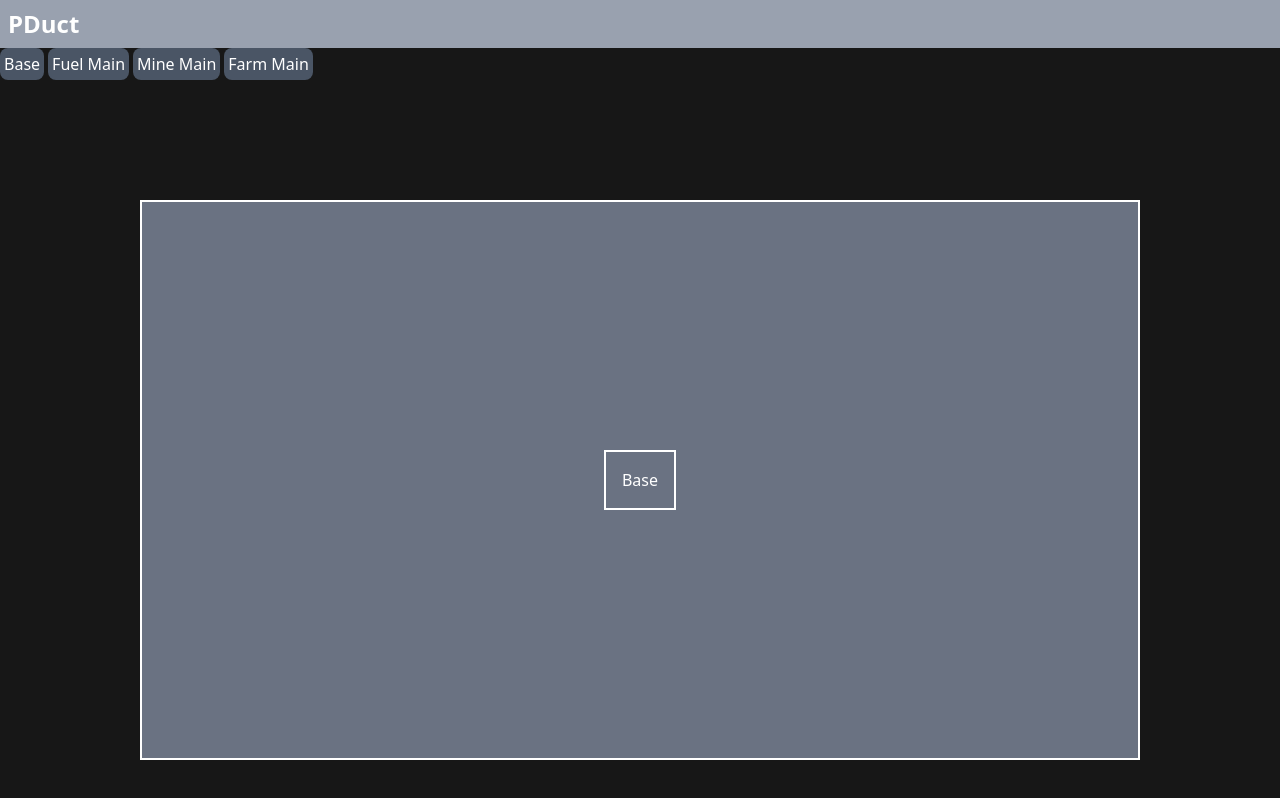
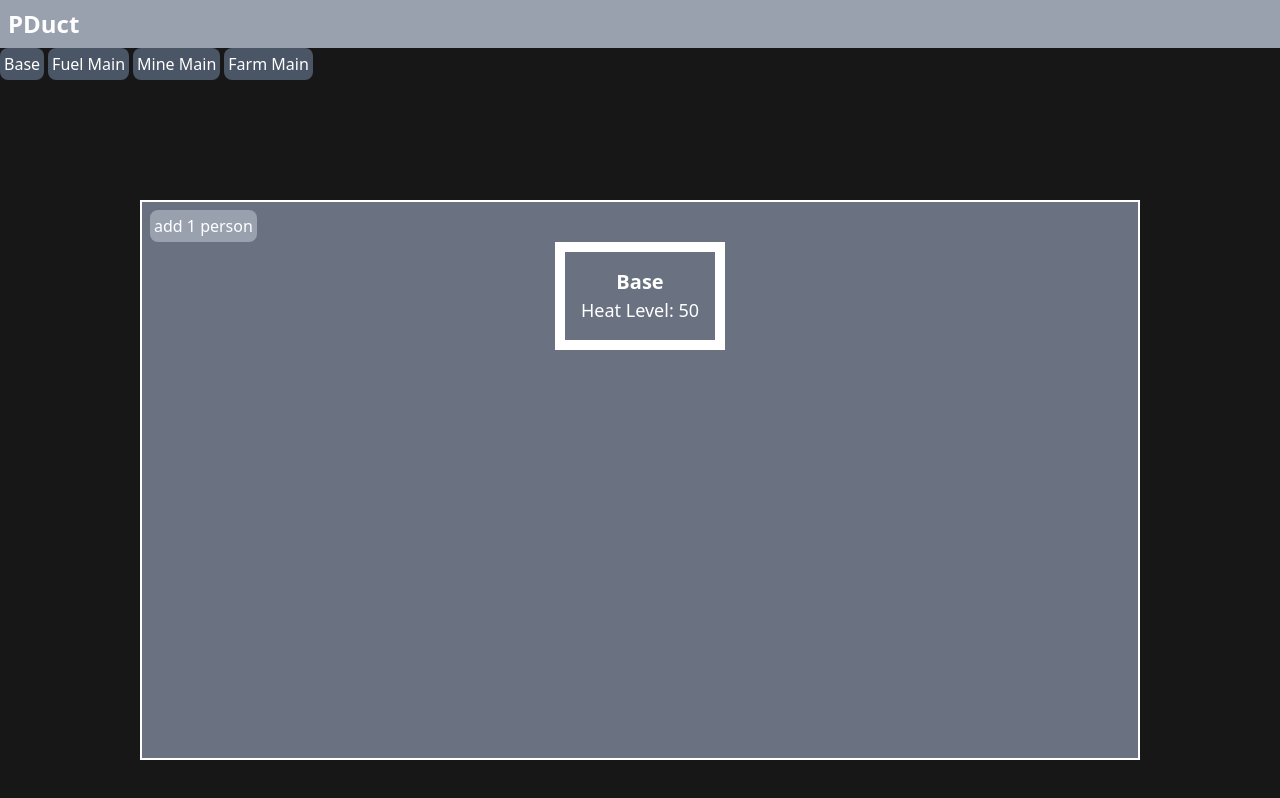
Before and after one commit to KeremVona/PDuct, a React (Vite) app in the folder client/: page /game in a window 1280 px wide. Shown: the top 798 px of the page. Built offline with nearby package versions, Linux system fonts and the light colour scheme.

Commit message:
some more work on the heat system

```diff
--- a/client/src/components/base/BaseMain.tsx
+++ b/client/src/components/base/BaseMain.tsx
@@ -1,10 +1,54 @@
 import React, { useState, useEffect } from "react";
 
-const BaseMain = () => {
+type SetHeatLevelAction = React.Dispatch<React.SetStateAction<number>>;
+
+interface BaseMainProps {
+  heatLevel: number;
+  setHeatLevel: SetHeatLevelAction;
+}
+
+// Configuration for the heat system
+const MAX_HEAT = 100;
+const MIN_HEAT = 0;
+
+// Add toast notification for the alert
+
+const BaseMain: React.FC<BaseMainProps> = ({ heatLevel, setHeatLevel }) => {
+  const [houseCount, setHouseCount] = useState(0);
+
+  const boxes = Array(houseCount)
+    .fill(null)
+    .map((_, index) => (
+      <div className="border-white border-2 border-solid p-4 justify-center flex">
+        <p>House {index + 1}</p>
+      </div>
+    ));
+
+  const handleHouseAdd = () => {
+    if (heatLevel === MIN_HEAT) {
+      alert("No heating is available to heat new houses");
+    } else {
+      setHouseCount((prev) => prev + 1);
+      setHeatLevel((prev) => Math.max(MIN_HEAT, prev - 1));
+    }
+  };
+
   return (
-    <div className="items-center justify-center flex border-white border-2 p-2 bg-gray-500 border-solid w-250 h-140">
-      <div className="border-white border-2 border-solid p-4">
-        <p>Base</p>
+    <div className="border-white border-2 p-2 bg-gray-500 border-solid w-250 h-140">
+      <button
+        onClick={handleHouseAdd}
+        className="bg-gray-400 text-black p-1 rounded-lg"
+      >
+        add 1 person
+      </button>
+      <div className="items-center justify-center flex mb-10">
+        <div className="border-white border-10 border-solid p-4 text-center ">
+          <p className="text-xl font-bold">Base</p>
+          <p className="text-lg">Heat Level: {heatLevel}</p>
+        </div>
+      </div>
+      <div className="items-center justify-center grid grid-cols-4 gap-2">
+        {boxes}
       </div>
     </div>
   );
--- a/client/src/pages/Game.tsx
+++ b/client/src/pages/Game.tsx
@@ -4,6 +4,12 @@ import FuelMain from "../components/fuel/FuelMain";
 import MineMain from "../components/mine/MineMain";
 import FarmMain from "../components/farm/FarmMain";
 import Modal from "../components/Modal";
+
+// Configuration for the heat system
+const HEAT_DECAY_RATE = 2;
+const DECAY_INTERVAL_MS = 10000;
+const MAX_HEAT = 100;
+const MIN_HEAT = 0;
 
 const MODALS = {
   BASE: "base",
@@ -13,13 +19,24 @@ const MODALS = {
 };
 
 const Game = () => {
-  const [heat, setHeat] = useState(0);
+  const [heatLevel, setHeatLevel] = useState(50);
+  const [activeModal, setActiveModal] = useState(MODALS.BASE);
 
   useEffect(() => {
-    setHeat((prev) => prev + 1);
+    const intervalId = setInterval(() => {
+      setHeatLevel((prevHeatLevel) => {
+        let newHeat = prevHeatLevel - HEAT_DECAY_RATE;
+
+        newHeat = Math.max(MIN_HEAT, newHeat);
+
+        return newHeat;
+      });
+    }, DECAY_INTERVAL_MS);
+
+    return () => {
+      clearInterval(intervalId);
+    };
   }, []);
-
-  const [activeModal, setActiveModal] = useState(MODALS.BASE);
 
   const closeModal = () => setActiveModal(MODALS.BASE);
 
@@ -30,7 +47,7 @@ const Game = () => {
   const renderModalContent = () => {
     switch (activeModal) {
       case MODALS.BASE:
-        return <BaseMain />;
+        return <BaseMain heatLevel={heatLevel} setHeatLevel={setHeatLevel} />;
       case MODALS.FUEL_MAIN:
         return <FuelMain />;
       case MODALS.MINE:
@@ -67,7 +84,7 @@ const Game = () => {
         {activeModal !== MODALS.BASE ? (
           <Modal>{renderModalContent()} </Modal>
         ) : (
-          <BaseMain />
+          <BaseMain heatLevel={heatLevel} setHeatLevel={setHeatLevel} />
         )}
       </div>
     </div>
```
Also changed, not shown: 1 other file (tests, documents, lock files or other folders).
